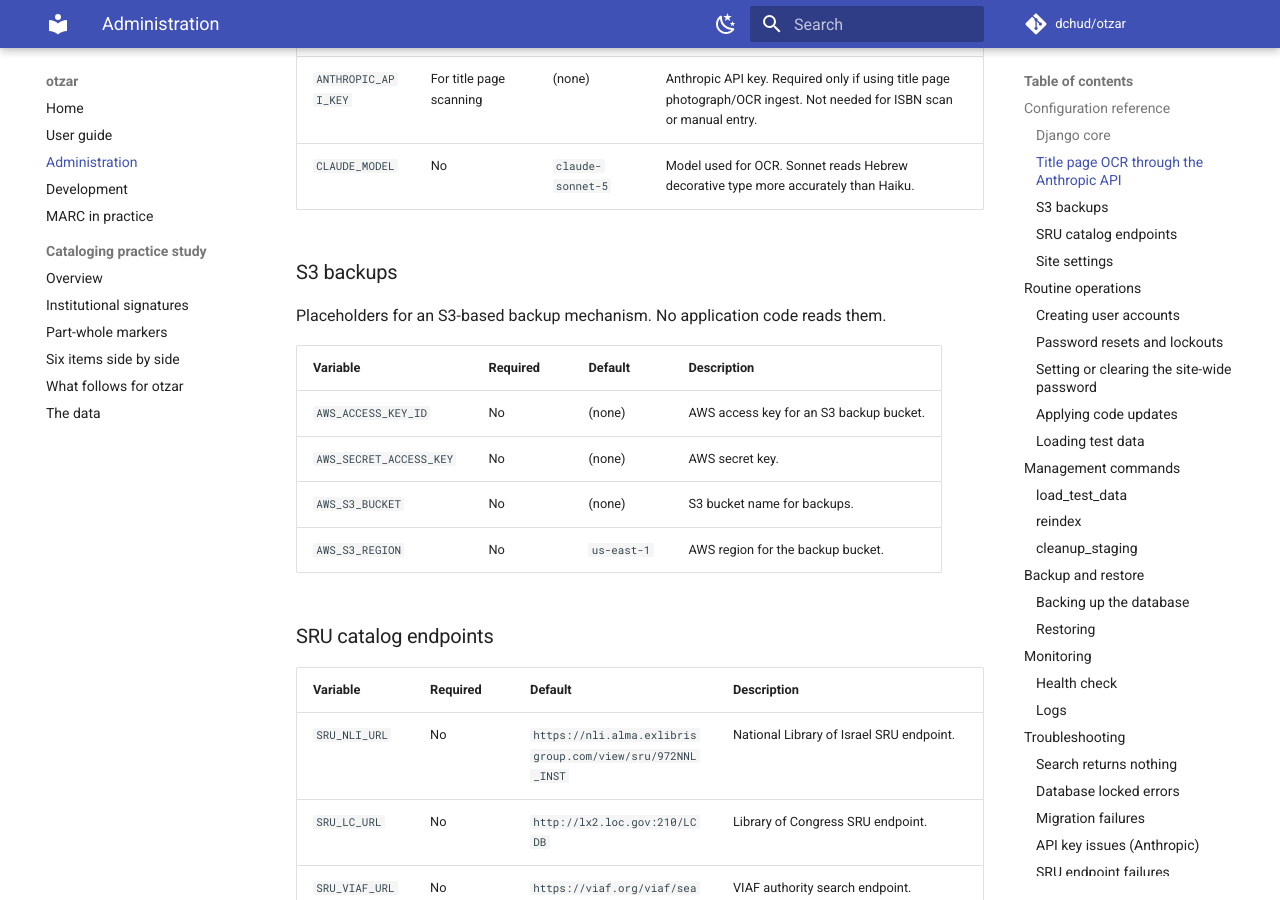
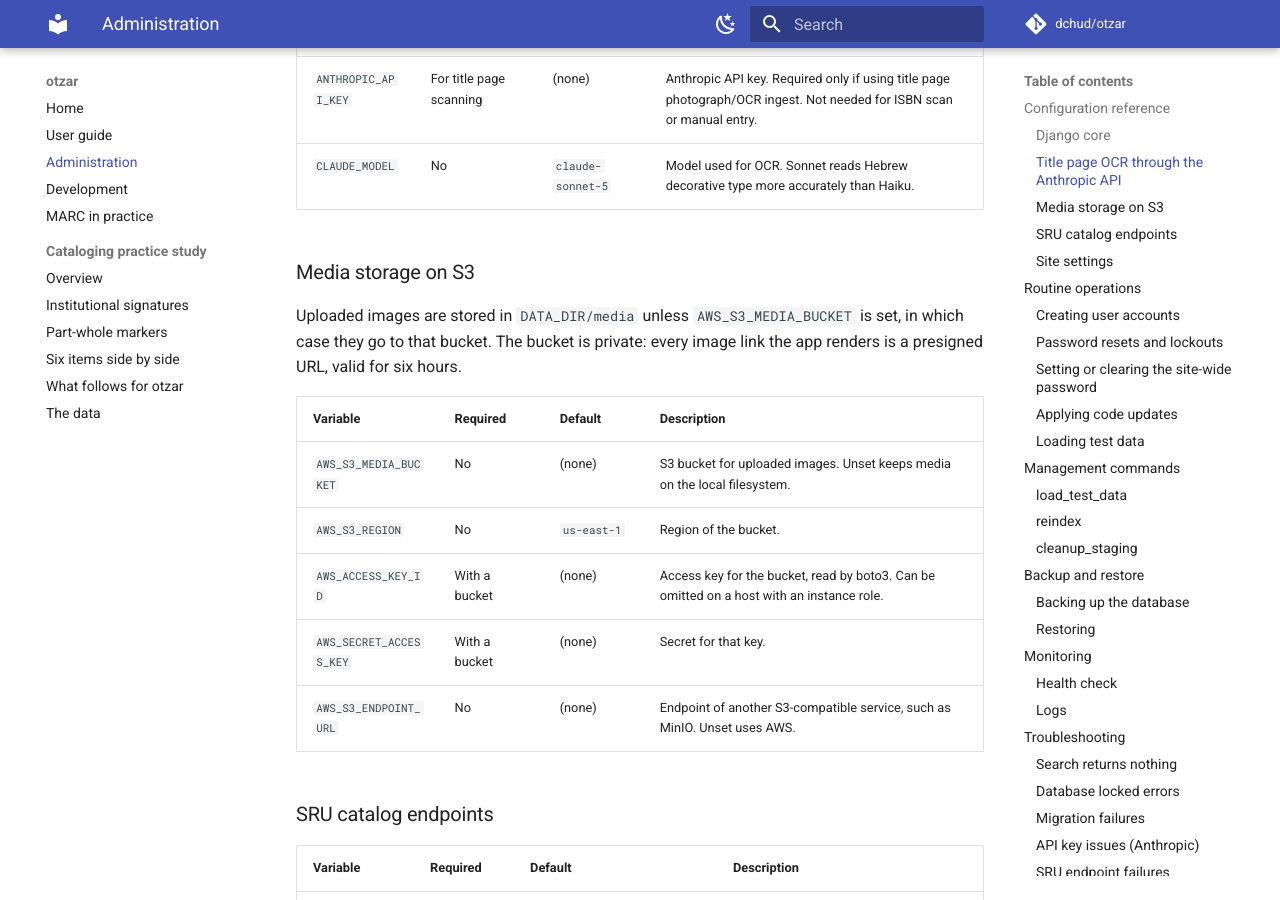
Before and after one commit to dchud/otzar, an MkDocs documentation site: the page built from docs/administration.md, in a window 1280 px wide and 900 px high, scrolled down 1155 px. Built offline with MkDocs 1.6.1 and Material for MkDocs 9.7.7, drawn with Linux system fonts in a browser that asks for light colours; comment, search, counter and statistics services are not loaded; some of the changed text lies outside the part shown.

Commit message:
docs: describe media on S3, its variables and its backup
Closes bd-n7a.2.

````diff
--- a/docs/administration.md
+++ b/docs/administration.md
@@ -26,16 +26,19 @@ template.
 | `ANTHROPIC_API_KEY` | For title page scanning | (none) | Anthropic API key. Required only if using title page photograph/OCR ingest. Not needed for ISBN scan or manual entry. |
 | `CLAUDE_MODEL` | No | `claude-sonnet-5` | Model used for OCR. Sonnet reads Hebrew decorative type more accurately than Haiku. |
 
-### S3 backups
+### Media storage on S3
 
-Placeholders for an S3-based backup mechanism. No application code reads them.
+Uploaded images are stored in `DATA_DIR/media` unless `AWS_S3_MEDIA_BUCKET` is
+set, in which case they go to that bucket. The bucket is private: every image
+link the app renders is a presigned URL, valid for six hours.
 
 | Variable | Required | Default | Description |
 |---|---|---|---|
-| `AWS_ACCESS_KEY_ID` | No | (none) | AWS access key for an S3 backup bucket. |
-| `AWS_SECRET_ACCESS_KEY` | No | (none) | AWS secret key. |
-| `AWS_S3_BUCKET` | No | (none) | S3 bucket name for backups. |
-| `AWS_S3_REGION` | No | `us-east-1` | AWS region for the backup bucket. |
+| `AWS_S3_MEDIA_BUCKET` | No | (none) | S3 bucket for uploaded images. Unset keeps media on the local filesystem. |
+| `AWS_S3_REGION` | No | `us-east-1` | Region of the bucket. |
+| `AWS_ACCESS_KEY_ID` | With a bucket | (none) | Access key for the bucket, read by boto3. Can be omitted on a host with an instance role. |
+| `AWS_SECRET_ACCESS_KEY` | With a bucket | (none) | Secret for that key. |
+| `AWS_S3_ENDPOINT_URL` | No | (none) | Endpoint of another S3-compatible service, such as MinIO. Unset uses AWS. |
 
 ### SRU catalog endpoints
 
@@ -204,12 +207,14 @@ storage.
 
 ## Backup and restore
 
-Everything worth keeping lives under `DATA_DIR`:
+What is worth keeping:
 
-- `db.sqlite3` -- the catalog database, including the full-text search index.
-- `media/` -- uploaded title page images.
-- `cache/` -- the file-based cache. Derived from the database; no need to back
-  it up.
+- `DATA_DIR/db.sqlite3` -- the catalog database, including the full-text
+  search index.
+- Uploaded images -- in `DATA_DIR/media/`, or in the media bucket when
+  `AWS_S3_MEDIA_BUCKET` is set.
+- `DATA_DIR/cache/` -- the file-based cache. Derived from the database; no
+  need to back it up.
 
 ### Backing up the database
 
@@ -224,15 +229,29 @@ sqlite3 "$DATA_DIR/db.sqlite3" ".backup /path/to/backup.sqlite3"
 The alternative is to stop the app first and copy `db.sqlite3` along with any
 `db.sqlite3-wal` and `db.sqlite3-shm` files beside it.
 
-Media files are ordinary files. Copy `media/` with `rsync` or an equivalent
-tool.
+On the filesystem, media files are ordinary files. Copy `media/` with `rsync`
+or an equivalent tool.
+
+In the media bucket, the backup is the bucket's versioning: an overwritten or
+deleted image stays as a noncurrent version for 30 days. Recovering one means
+restoring that version with an administrator's AWS identity, since the key the
+app runs with cannot read old versions:
+
+```bash
+aws s3api list-object-versions --bucket <bucket> --prefix <image key>
+aws s3api copy-object --bucket <bucket> --key <image key> \
+    --copy-source "<bucket>/<image key>?versionId=<version id>"
+```
+
+Restoring the database does not require restoring the bucket: the records
+point at object keys, and the objects stay where they are.
 
 ### Restoring
 
 1. Stop the app.
 2. Put the database file back at `DATA_DIR/db.sqlite3`, deleting any stale
    `db.sqlite3-wal` and `db.sqlite3-shm` files next to it.
-3. Restore `media/`.
+3. Restore `media/`, if media is on the filesystem.
 4. Start the app.
 
 The FTS index (`catalog_fts`) is a table in the same database file, so it comes
````
Also changed, not shown: docs/development.md (+2 -1 lines), 2 other files.
